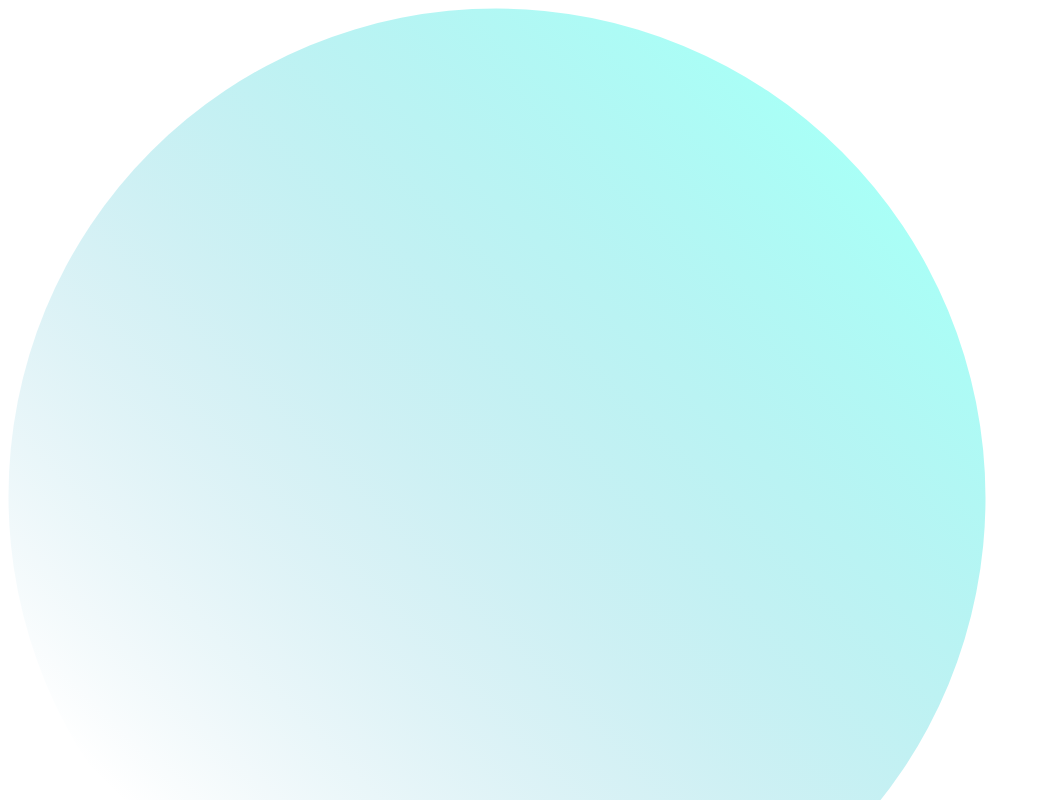
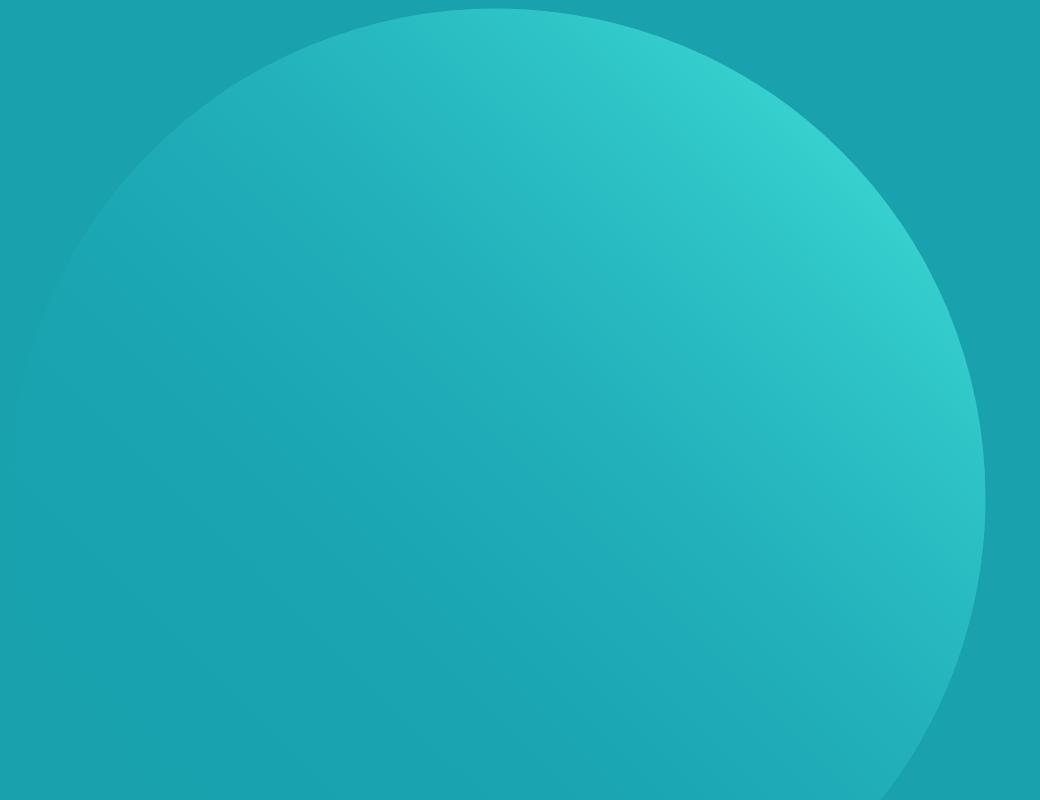
Before and after one commit to MarcoArielPrtlnV/profile-card, a plain HTML site: page index.html in a window 1280 px wide. Shown: the top 800 px of the page, without its empty margins (0-1040 px from the left). Drawn offline with Linux system fonts and the light colour scheme.

Commit message:
Added font type in html and font family in css

```diff
--- a/CSS/styles.css
+++ b/CSS/styles.css
@@ -0,0 +1,4 @@
+body {
+    background-color: hsl(185, 75%, 39%);
+    font-family: 'Source Sans Pro', sans-serif;
+}
--- a/index.html
+++ b/index.html
@@ -4,7 +4,9 @@
     <meta charset="UTF-8">
     <meta http-equiv="X-UA-Compatible" content="IE=edge">
     <meta name="viewport" content="width=device-width, initial-scale=1.0">
+    <link rel="preconnect" href="https://fonts.googleapis.com"><link rel="preconnect" href="https://fonts.gstatic.com" crossorigin><link href="https://fonts.googleapis.com/css2?family=Source+Sans+Pro:ital,wght@0,200;0,300;1,200&display=swap" rel="stylesheet">
     <title>Profile card</title>
+    <link rel="stylesheet" href="./CSS/styles.css">
 </head>
 <body>
     <img src="./assets/images/top-circle.svg" alt="top-circle-background">
```
